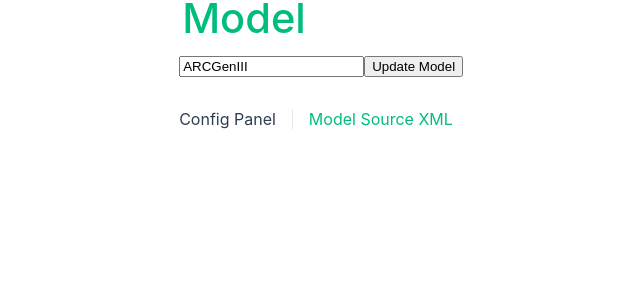
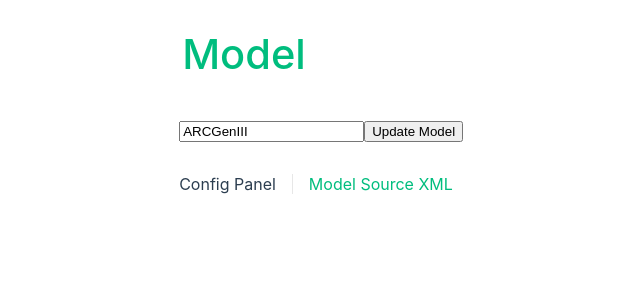
Before and after one commit to cosmoBots/porisViewer, a Vue app: page / in a window 1280 px wide. Shown: the top 300 px of the page, without its empty margins (134-774 px from the left). Built offline with nearby package versions, Linux system fonts and the light colour scheme.

Commit message:
Improving CSS

```diff
--- a/src/assets/base.css
+++ b/src/assets/base.css
@@ -18,7 +18,7 @@
   --vt-c-text-light-1: var(--vt-c-indigo);
   --vt-c-text-light-2: rgba(60, 60, 60, 0.66);
   --vt-c-text-dark-1: var(--vt-c-white);
-  --vt-c-text-dark-2: rgba(235, 235, 235, 0.64);
+  --vt-c-text-dark-2: rgba(245, 245, 245, 1);
 }
 
 /* semantic color variables for this project */
@@ -50,17 +50,9 @@
   }
 }
 
-*,
-*::before,
-*::after {
-  box-sizing: border-box;
-  margin: 0;
-  font-weight: normal;
-}
-
 body {
   /* min-height: 100vh; */
-  color: var(--color-text);
+  /* color: var(--color-text); */
   background: var(--color-background);
   transition:
     color 0.5s,
@@ -79,7 +71,7 @@ body {
     'Droid Sans',
     'Helvetica Neue',
     sans-serif;
-  font-size: 15px;
+  /* font-size: 15px;*/
   text-rendering: optimizeLegibility;
   -webkit-font-smoothing: antialiased;
   -moz-osx-font-smoothing: grayscale;
--- a/src/components/InputSystemPanel.vue
+++ b/src/components/InputSystemPanel.vue
@@ -85,11 +85,12 @@ watch(
 <style lang="scss" scoped>
 .inputsystem-panel {
   position: relative;
-  background-color: rgba(69, 120, 155, 0.5);
+  background-color: rgba(69, 120, 155, 0.15);
   border: 1px solid #ccc;
   border-radius: 4px;
   padding: 6px;
   margin: 6px;
+  height: 23px;
 
   .input-mode-panel {
     display: flex;
--- a/src/components/SubSystemPanel.vue
+++ b/src/components/SubSystemPanel.vue
@@ -101,11 +101,11 @@ watch(subsystem.candidateMode, (newMode) => {
 </script>
 <style lang="scss" scoped>
 .subsystem-panel {
-  background-color: rgba(204, 204, 204, 0.2);
+  background-color: rgba(204, 204, 204, 0.05);
   border: 1px solid #ccc;
   border-radius: 4px;
-  padding: 8px;
-  margin: 8px;
+  padding: 6px;
+  margin: 2px;
 
   .title {
     font-weight: bold;
--- a/src/views/ConfigPanelView.vue
+++ b/src/views/ConfigPanelView.vue
@@ -22,9 +22,9 @@ const rootSubsystem = computed(() => store.rootSubsystem)
 .panel {
   border: 1px solid #ccc;
   border-radius: 4px;
-  padding: 8px;
+  padding: 6px;
   max-width: fit-content;
-  min-width: 50em;
+  min-width: 40em;
 
   .title {
     font-weight: bold;
```
